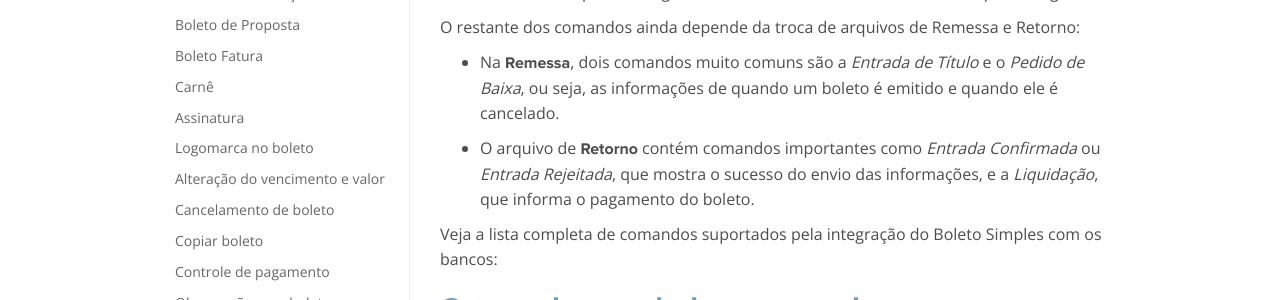
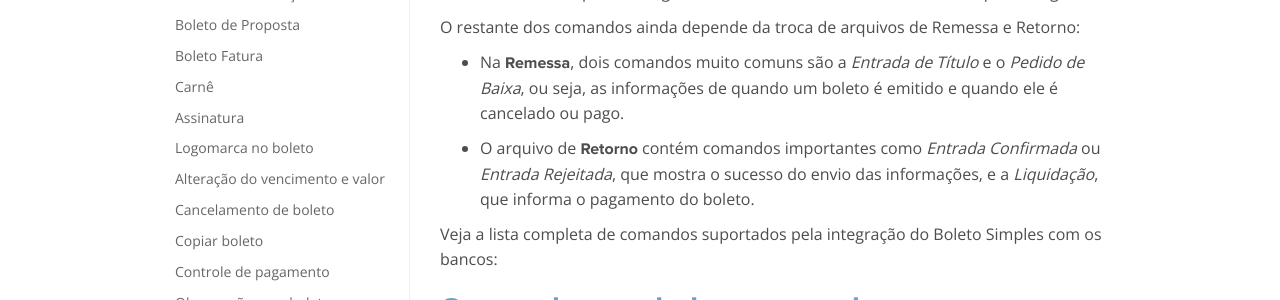
Before and after one commit to BoletoSimples/boletosimples-features, a Jekyll site: the page built from integracao-com-os-bancos/comandos-suportados.markdown, in a window 1280 px wide and 900 px high. Shown: the part 336-636 px from the top of the window. Built offline with Jekyll 4.4.1, drawn with Linux system fonts in a browser that asks for light colours.

Commit message:
Updated Comandos Suportados

```diff
--- a/integracao-com-os-bancos/comandos-suportados.markdown
+++ b/integracao-com-os-bancos/comandos-suportados.markdown
@@ -10,7 +10,7 @@ Hoje, o serviço de webservice dos bancos permite o envio do **comando de regist
 
 O restante dos comandos ainda depende da troca de arquivos de Remessa e Retorno:
 
-* Na **Remessa**, dois comandos muito comuns são a *Entrada de Título* e o *Pedido de Baixa*, ou seja, as informações de quando um boleto é emitido e quando ele é cancelado.
+* Na **Remessa**, dois comandos muito comuns são a *Entrada de Título* e o *Pedido de Baixa*, ou seja, as informações de quando um boleto é emitido e quando ele é cancelado ou pago.
 
 * O arquivo de **Retorno** contém comandos importantes como *Entrada Confirmada* ou *Entrada Rejeitada*, que mostra o sucesso do envio das informações, e a *Liquidação*, que informa o pagamento do boleto.
 
```
